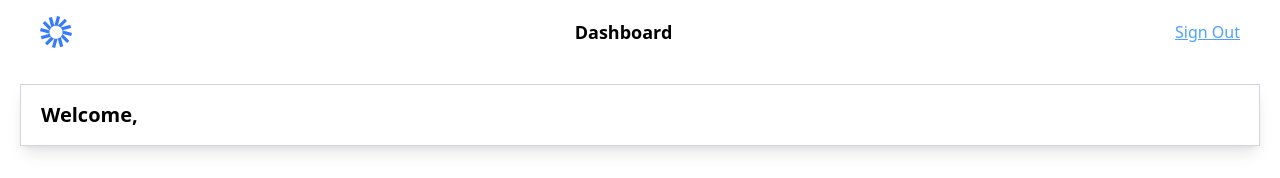
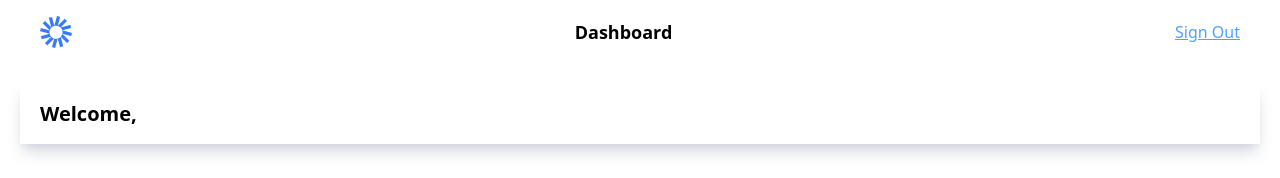
Before and after one commit to prabalTechh/Highway-delite, a React (Vite) app in the folder frontend/: page /dashboard in a window 1280 px wide. Shown: the top 178 px of the page. Built offline with nearby package versions, Linux system fonts and the light colour scheme; no server answers.

Commit message:
style card

```diff
--- a/frontend/src/pages/Dashboard.tsx
+++ b/frontend/src/pages/Dashboard.tsx
@@ -175,7 +175,7 @@ const Dashboard = () => {
       </div>
 
       <div className="w-full">
-        <div className="border border-gray-300 shadow-lg px-5 py-4 m-5">
+        <div className="shadow-lg shadow-gray-300 px-5 py-4 m-5">
           <h1 className="text-xl font-semibold ">
             Welcome, <span className="font-bold">{userData.name}</span>
           </h1>
```
